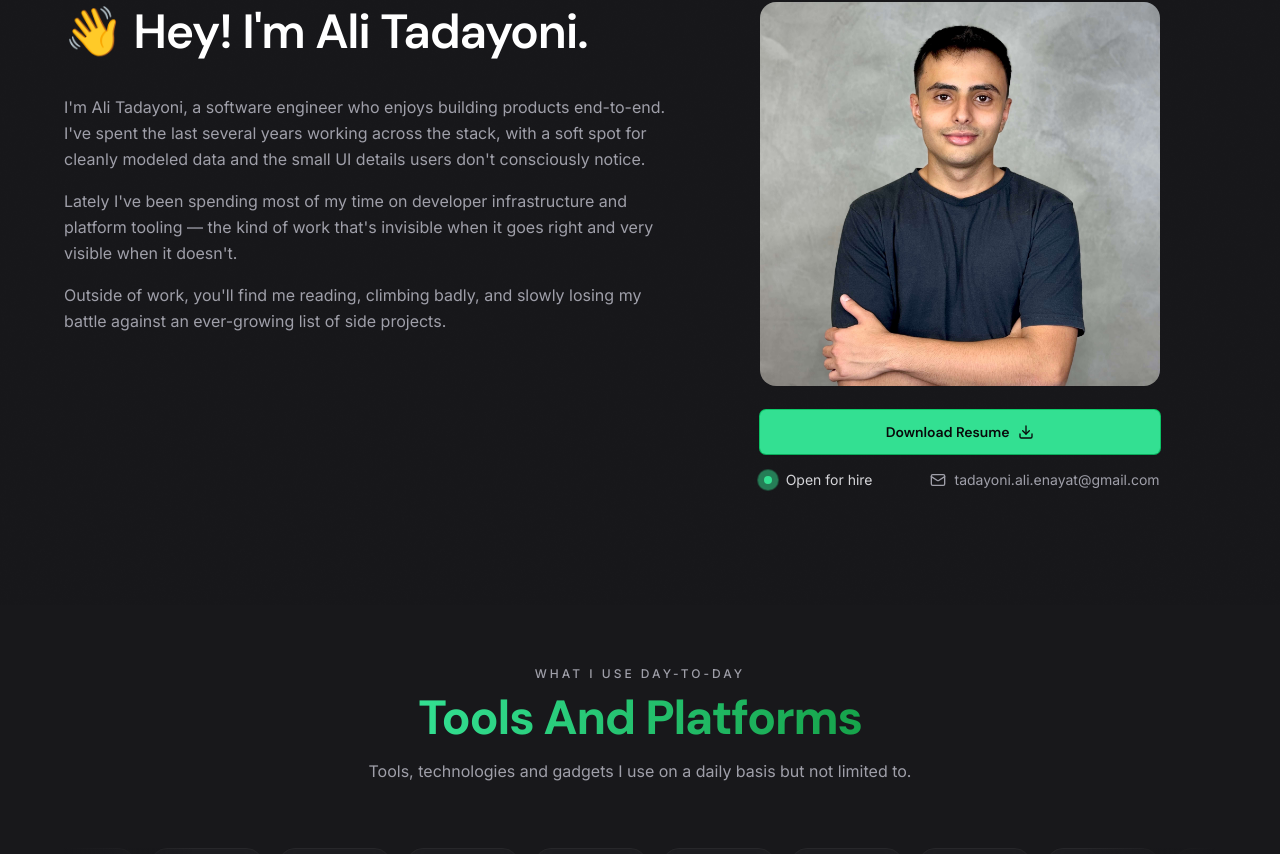
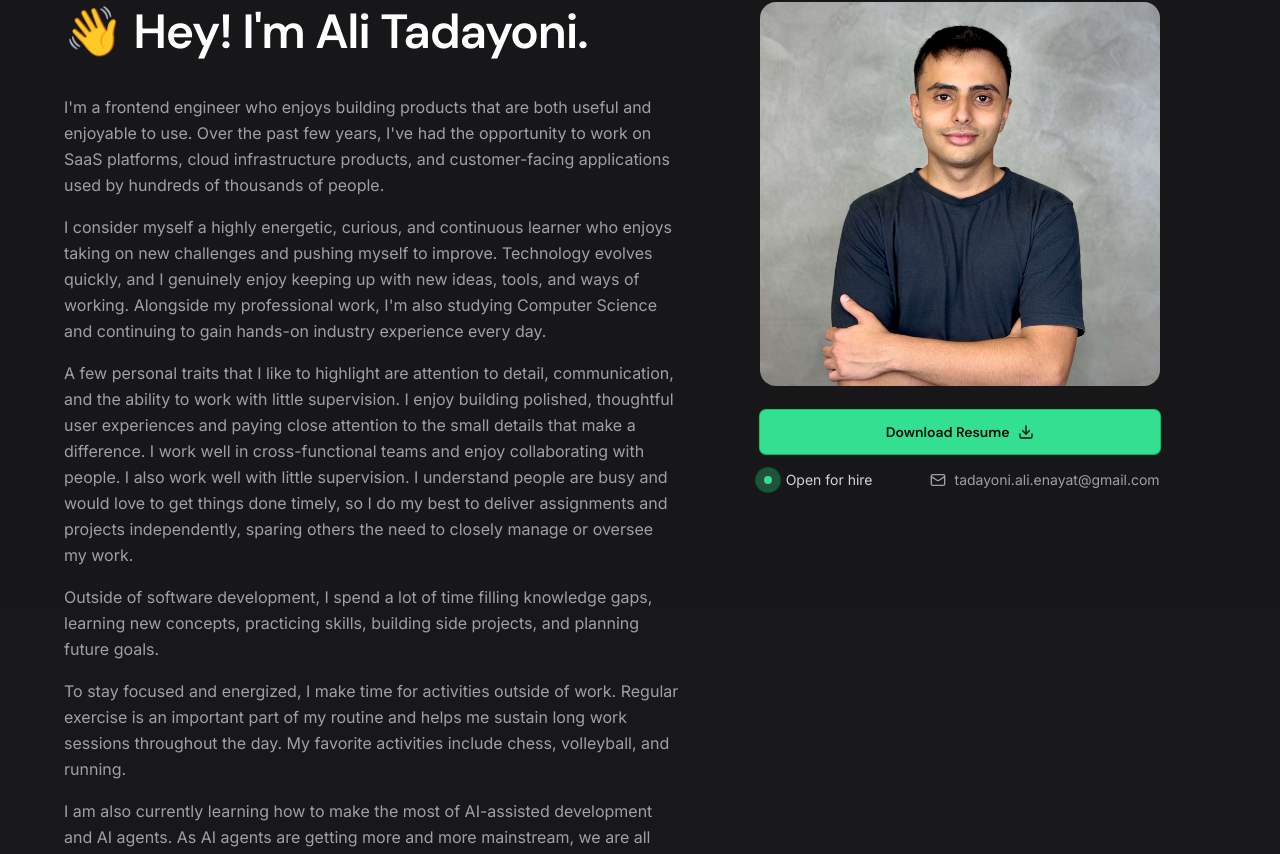
Before and after one commit to Ali-Tadayoni/alitadayoni.com, a Next.js app: page /about in a window 1280 px wide. Shown: the part 195-1049 px from the top of the page. Built offline with nearby package versions, Linux system fonts and the light colour scheme; no server answers.

Commit message:
feat: refine `/about` page content and fix minor UI issues

```diff
--- a/src/components/about/Bio.tsx
+++ b/src/components/about/Bio.tsx
@@ -22,9 +22,9 @@ export function Bio() {
         </Slide>
       </div>
 
-      <aside className="order-none mb-12 flex flex-col gap-y-8 justify-self-start lg:order-1 lg:justify-self-center">
+      <aside className="order-none mb-12 flex flex-col gap-y-8 justify-self-start lg:order-1 lg:sticky lg:top-10 lg:self-start lg:justify-self-center">
         <Slide delay={0.1}>
-          <div className="sticky top-10">
+          <div>
             <Image
               className="mb-6 max-h-96 min-h-96 rounded-2xl bg-top object-cover"
               src={profile.avatarUrl}
--- a/src/data/profile.ts
+++ b/src/data/profile.ts
@@ -5,11 +5,15 @@ export const profile: Profile = {
   shortName: "Ali",
   role: "Frontend Engineer",
   headline: "Frontend Engineer",
-  bio: "Frontend Engineer with 2+ years of experience building and scaling web applications across SaaS, cloud infrastructure, and customer-facing products. Experienced in frontend architecture, large-scale migrations, performance optimization, and delivering reliable user experiences. Driven by curiosity, continuous learning, and a commitment to building products that create real value for users.",
+  bio: "I'm Ali Tadayoni, Frontend Engineer with 2+ years of experience building SaaS, cloud infrastructure, and customer-facing platforms used by 200k+ users. Experienced in React, Next.js, TypeScript, frontend architecture, Vue.js-to-React migrations, performance optimization, and production-grade testing across high-impact user workflows. An energetic, collaborative engineer thriving in cross-functional teams, combining attention to detail with a proactive commitment to continuous technical growth and skill development.",
   longBio: [
-    "I'm Ali Tadayoni, a software engineer who enjoys building products end-to-end. I've spent the last several years working across the stack, with a soft spot for cleanly modeled data and the small UI details users don't consciously notice.",
-    "Lately I've been spending most of my time on developer infrastructure and platform tooling — the kind of work that's invisible when it goes right and very visible when it doesn't.",
-    "Outside of work, you'll find me reading, climbing badly, and slowly losing my battle against an ever-growing list of side projects.",
+    "I'm a frontend engineer who enjoys building products that are both useful and enjoyable to use. Over the past few years, I've had the opportunity to work on SaaS platforms, cloud infrastructure products, and customer-facing applications used by hundreds of thousands of people.",
+    "I consider myself a highly energetic, curious, and continuous learner who enjoys taking on new challenges and pushing myself to improve. Technology evolves quickly, and I genuinely enjoy keeping up with new ideas, tools, and ways of working. Alongside my professional work, I'm also studying Computer Science and continuing to gain hands-on industry experience every day.",
+    "A few personal traits that I like to highlight are attention to detail, communication, and the ability to work with little supervision. I enjoy building polished, thoughtful user experiences and paying close attention to the small details that make a difference. I work well in cross-functional teams and enjoy collaborating with people. I also work well with little supervision. I understand people are busy and would love to get things done timely, so I do my best to deliver assignments and projects independently, sparing others the need to closely manage or oversee my work.",
+    "Outside of software development, I spend a lot of time filling knowledge gaps, learning new concepts, practicing skills, building side projects, and planning future goals.",
+    "To stay focused and energized, I make time for activities outside of work. Regular exercise is an important part of my routine and helps me sustain long work sessions throughout the day. My favorite activities include chess, volleyball, and running.",
+    "I am also currently learning how to make the most of AI-assisted development and AI agents. As AI agents are getting more and more mainstream, we are all learning how to use them for the first time. No one has ever done this before, so it's a great opportunity to be one of the people who get really good at it. As this space continues to evolve rapidly, I'm actively experimenting, refining my workflows, and figuring out what actually works best for me in day-to-day development.",
+    "Looking ahead, my goal is to continue expanding my expertise and grow into a well-rounded full-stack software engineer. I'm always eager to learn, take on new challenges, and keep building better products.",
   ],
   email: "tadayoni.ali.enayat@gmail.com",
   resumeUrl: "/resume.pdf",
```
